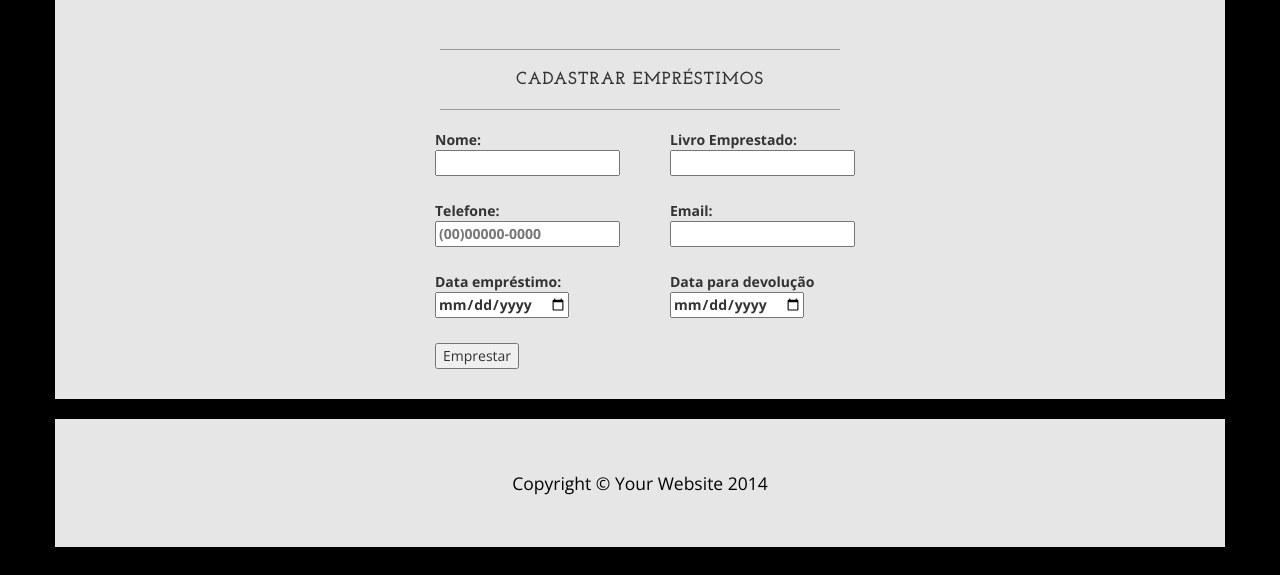
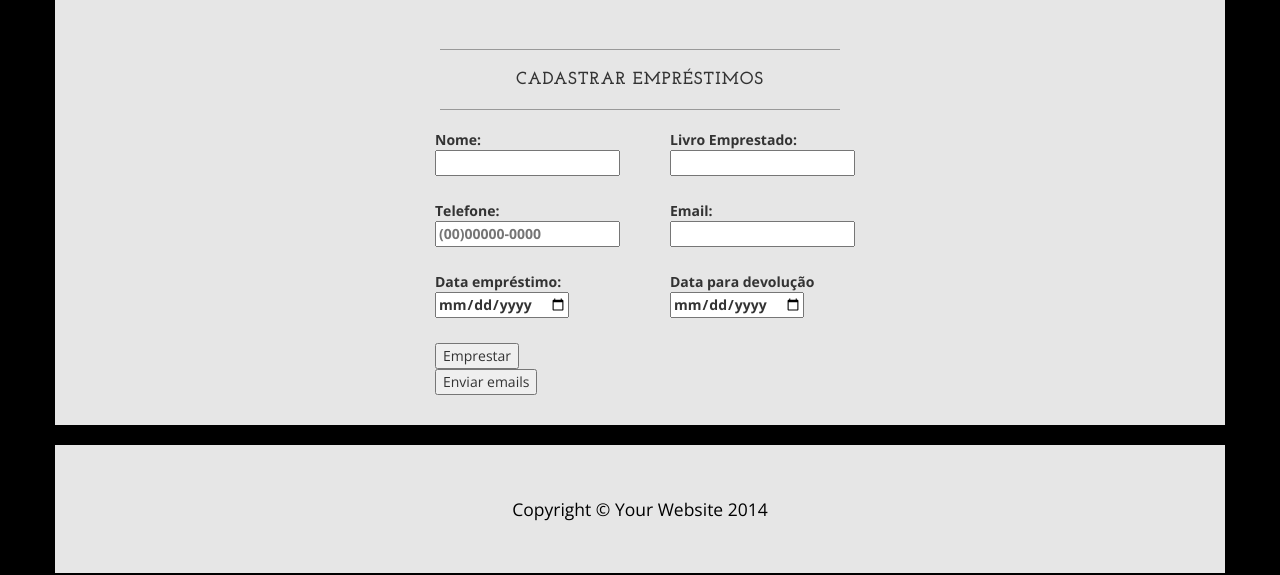
Before and after one commit to Yuri1973/acervo-livros, a PHP site: page /emprestimosfunc.php in a window 1280 px wide. Shown: the part 225-800 px from the top of the page. Run offline with PHP 8.4, Linux system fonts and the light colour scheme.

Commit message:
Envio de email

```diff
--- a/acervo.xml
+++ b/acervo.xml
@@ -1,2 +1,2 @@
 <?xml version="1.0" encoding="UTF-8"?>
-<acervo></acervo>
+<acervo><livro ISBN="2344434"><imagem>1497224395593dd4cb17c46.jpg</imagem><titulo edicao="5">O corcunda de Notre Dame</titulo><categoria>suspense</categoria><autores><autor nacionalidade="estrangeiro">Sei não</autor></autores><preco>21</preco><anopub>1998</anopub><editora>aoaka</editora></livro></acervo>
--- a/emprestimos.php
+++ b/emprestimos.php
@@ -97,7 +97,13 @@
         </table>
             <div class="botoes2">
                 <input class="cadastrar" type="submit" value="Emprestar" name="funcao"/>
+
                 </div>
+				</form>
+				<form class= "formulario" method="POST" enctype="multipart/form-data" action="emprestimosfunc.php">
+				<div class="botoes2">
+				<input class="cadastrar" type="submit" value="Enviar emails" name="funcao"/>
+				</div>
 				</form>
                 <div class="clearfix"></div>
             </div>
--- a/emprestimosfunc.php
+++ b/emprestimosfunc.php
@@ -15,3 +15,28 @@ if (mysql_select_db('acervo')){
     mysql_query($sql);
 }
 }
+if (isset($_POST['funcao']) && $_POST['funcao'] == "Enviar emails") {
+	$con = mysql_connect('localhost', 'root') or
+       die('Não foi possível conectar');
+
+   mysql_select_db("acervo", $con);
+
+   $result = mysql_query('SELECT * FROM emprestimos');
+
+  while($row = mysql_fetch_array($result)) {
+
+  $email= $row['email'];
+  $data=  $row ['datadev'];
+  $dataatual=  date("Y-m-d");
+  if ($dataatual - $data <5){
+				$from= 'ana.lopessouza@gmail.com';
+				$to= $email;
+				$subject= 'Devolução de Livro';
+				$body = 'Faltam menos de 5 dias para devolver meu livro!';
+
+					mail($to, $subject, $body, $from);
+
+
+
+  }}
+}?>
```
Also changed, not shown: Imagens/1497206237593d8ddd35b6e.jpg (added), Imagens/1497208289593d95e19c10c.jpg (added), Imagens/1497209382593d9a269bb33.jpg (added), Imagens/1497216541593db61da74f1.jpg (added), Imagens/1497216663593db69731c34.jpg (added), Imagens/1497216715593db6cb76fc4.jpg (added), Imagens/1497216734593db6de083c8.jpg (added), Imagens/1497216816593db730ade5a.jpg (added), Imagens/1497218032593dbbf001643.jpg (added), Imagens/1497218126593dbc4eef03a.jpg (added), Imagens/1497224395593dd4cb17c46.jpg (added).
